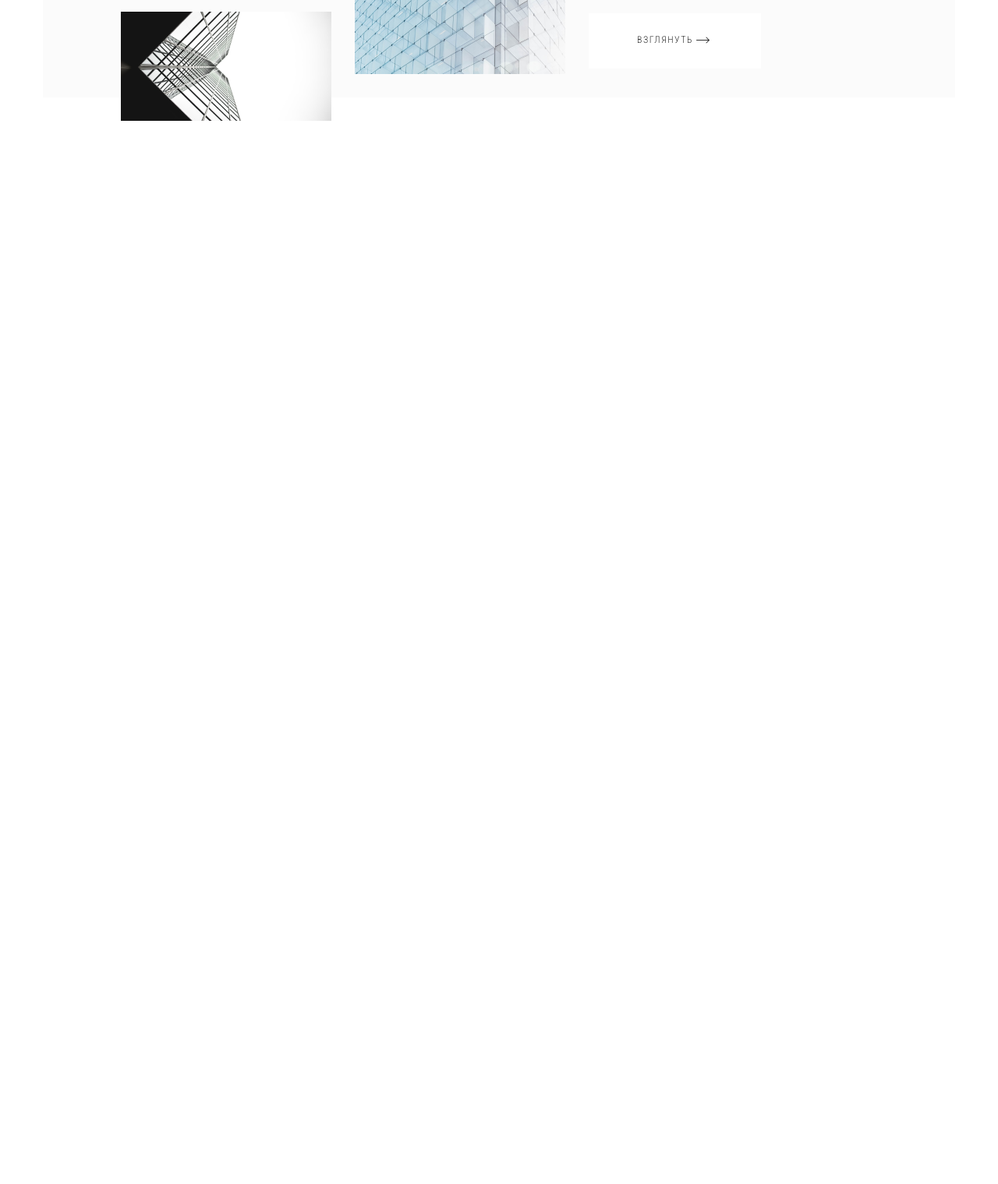
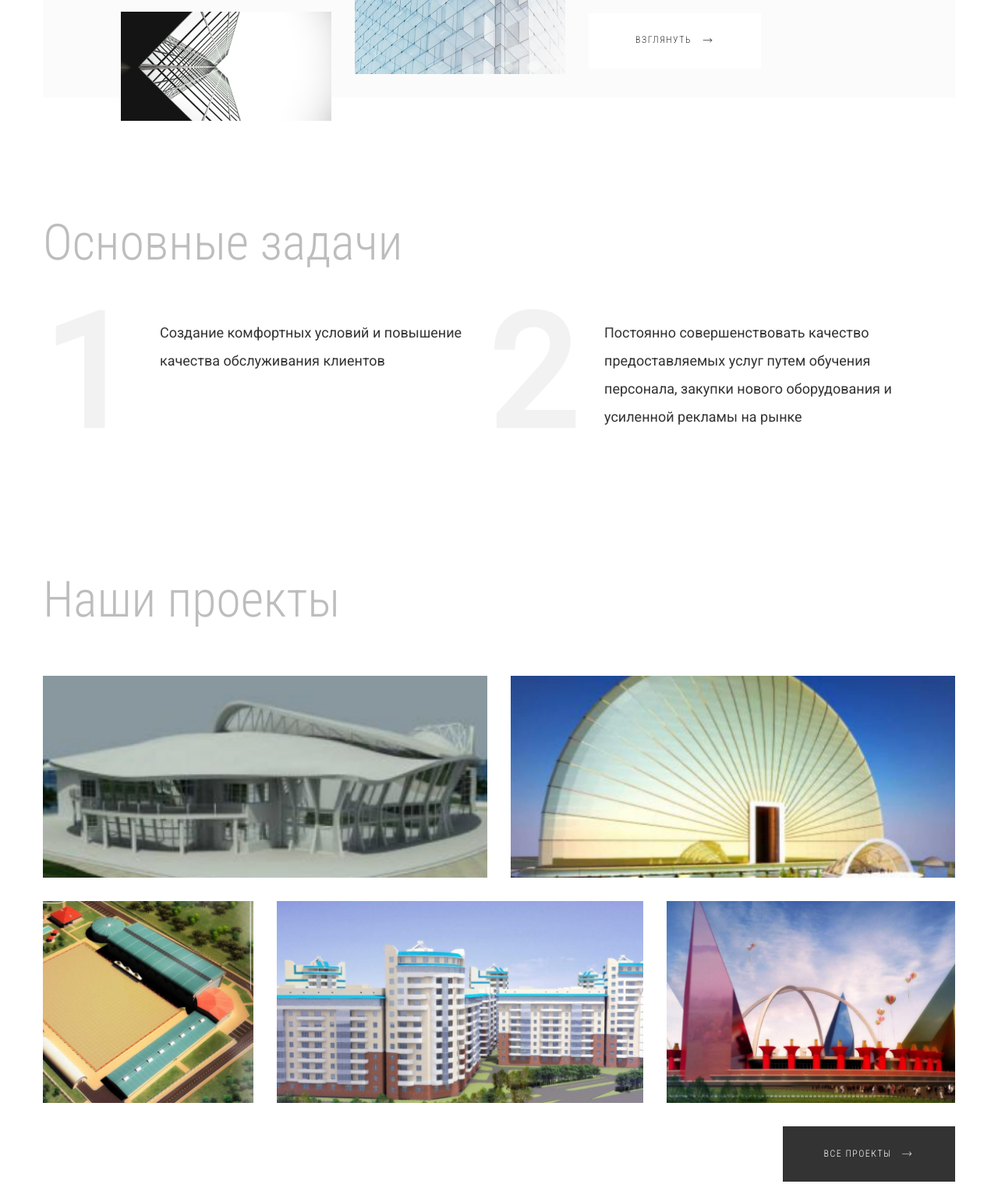
Before and after one commit to sensej/digital-project, a plain HTML site: page index.html in a window 1280 px wide. Shown: the part 1368-2887 px from the top of the page at 78% size. Before the commit the page ends 1643 px from the top, so only its background shows below. Drawn offline with Linux system fonts and the light colour scheme.

Commit message:
Added tasks and projects sections, made for each element of the project a class set for a certain size

```diff
--- a/index.html
+++ b/index.html
@@ -103,7 +103,7 @@
           />
         </div>
         <div class="about-text">
-          <h2>О компании</h2>
+          <h2 class="title">О компании</h2>
           <p>
             Lorem Ipsum is simply dummy text of the printing and typesetting
             industry. Lorem Ipsum has been the industry's standard dummy text
@@ -118,6 +118,85 @@
           </a>
         </div>
       </section>
+      <section class="tasks">
+        <h2 class="tasks-title title">Основные задачи</h2>
+        <div class="tasks-container">
+          <div class="tasks-container__item">
+            <span class="tasks-container__item-counter">1</span>
+            <p>
+              Создание комфортных условий и повышение качества обслуживания
+              клиентов
+            </p>
+          </div>
+          <div class="tasks-container__item">
+            <span class="tasks-container__item-counter">2</span>
+            <p>
+              Постоянно совершенствовать качество предоставляемых услуг путем
+              обучения персонала, закупки нового оборудования и усиленной
+              рекламы на рынке
+            </p>
+          </div>
+        </div>
+      </section>
+      <section class="projects">
+        <h2 class="projects-title title">Наши проекты</h2>
+        <div class="projects-container">
+          <div class="projects-container__item">
+            <img src="src/project-1.jpg" alt="" />
+            <div class="projects-container__item-overlay overlay-big">
+              <h3>Досуговый Центр</h3>
+              <a href="#"
+                ><span>Подробнее</span>
+                <img src="src/arrow-right-white.png" alt="" />
+              </a>
+            </div>
+          </div>
+          <div class="projects-container__item">
+            <img src="src/project-2.jpg" alt="" />
+            <div class="projects-container__item-overlay overlay-big">
+              <h3>Досуговый Центр</h3>
+              <a href="#"
+                ><span>Подробнее</span>
+                <img src="src/arrow-right-white.png" alt="" />
+              </a>
+            </div>
+          </div>
+          <div class="projects-container__item">
+            <img src="src/project-3.jpg" alt="" />
+            <div class="projects-container__item-overlay overlay-small">
+              <h3>Досуговый Центр</h3>
+              <a href="#"
+                ><span>Подробнее</span>
+                <img src="src/arrow-right-white.png" alt="" />
+              </a>
+            </div>
+          </div>
+          <div class="projects-container__item">
+            <img src="src/project-4.jpg" alt="" />
+            <div class="projects-container__item-overlay overlay-small">
+              <h3>Досуговый Центр</h3>
+              <a href="#"
+                ><span>Подробнее</span>
+                <img src="src/arrow-right-white.png" alt="" />
+              </a>
+            </div>
+          </div>
+          <div class="projects-container__item">
+            <img src="src/project-5.jpg" alt="" />
+            <div class="projects-container__item-overlay overlay-small">
+              <h3>Досуговый Центр</h3>
+              <a href="#"
+                ><span>Подробнее</span>
+                <img src="src/arrow-right-white.png" alt="" />
+              </a>
+            </div>
+          </div>
+        </div>
+        <a href="#" class="projects-btn btn-see">
+          Все проекты
+          <img src="src/arrow-right-white.png" />
+        </a>
+      </section>
     </div>
 
     <script src="index.js"></script>
--- a/style.css
+++ b/style.css
@@ -203,15 +203,15 @@ a {
   background-color: #f9f9f9;
 }
 
+.btn-see img {
+  width: 17px;
+  margin-left: 12px;
+}
+
 .intro-slider__item-link {
   position: absolute;
   left: 0;
   bottom: 0;
-}
-
-.intro-slider__item-link img {
-  width: 17px;
-  margin-left: 12px;
 }
 
 /* About company */
@@ -256,7 +256,20 @@ a {
   max-width: 400px;
 }
 
-.about-text h2 {
+.about-text p {
+  font-weight: 300;
+  font-size: 16px;
+  color: var(--main-color);
+  line-height: 25px;
+  margin-bottom: 20px;
+}
+
+.tasks {
+  margin-bottom: 120px;
+}
+
+/* Global title h2 */
+.title {
   font-family: 'Roboto Condensed', sans-serif;
   font-weight: 300;
   font-size: 64px;
@@ -264,10 +277,128 @@ a {
   margin-bottom: 20px;
 }
 
-.about-text p {
-  font-weight: 300;
-  font-size: 16px;
+/* Tsks */
+
+.tasks-container {
+  display: flex;
+  flex-wrap: wrap;
+  margin-top: 60px;
+}
+
+.tasks-container__item {
+  width: 100%;
+  max-width: 570px;
+  position: relative;
+  margin-bottom: 60px;
+}
+
+.tasks-container__item p {
+  padding-left: 150px;
+  font-weight: 400;
+  font-size: 18px;
+  line-height: 36px;
   color: var(--main-color);
-  line-height: 25px;
-  margin-bottom: 20px;
 }
+
+.tasks-container__item-counter {
+  position: absolute;
+  font-weight: 900;
+  font-size: 200px;
+  top: 50%;
+  -ms-transform: translateY(-50%);
+  transform: translateY(-50%);
+  color: #f2f2f2;
+}
+
+/* Projects */
+.projects {
+  margin-bottom: 120px;
+}
+
+.projects-title {
+  margin-bottom: 60px;
+}
+
+.projects-container {
+  display: flex;
+  justify-content: space-between;
+  flex-wrap: wrap;
+}
+
+.projects-container__item {
+  max-width: 570px;
+  margin-bottom: 30px;
+  position: relative;
+  overflow: hidden;
+}
+
+.projects-container__item:hover .projects-container__item-overlay {
+  transform: translateY(100%);
+}
+
+.projects-container__item img {
+  width: 100%;
+  height: 100%;
+  object-fit: cover;
+}
+
+.projects-container__item-overlay {
+  position: absolute;
+  top: -100%;
+  left: 0;
+  width: 100%;
+  height: 100%;
+  color: #ffffff;
+  background-color: rgba(26, 26, 26, 0.6);
+  transition: transform 0.2s linear;
+}
+
+.overlay-small h3 {
+  font-size: 32px;
+}
+
+.overlay-small {
+  padding: 50px 12px;
+}
+
+.overlay-big h3 {
+  font-size: 64px;
+}
+
+.overlay-big {
+  padding: 48px 79px;
+}
+
+.projects-container__item-overlay h3 {
+  font-weight: 700;
+  text-transform: uppercase;
+}
+
+.projects-container__item-overlay a {
+  color: #ffffff;
+  text-transform: uppercase;
+  font-weight: 400;
+  font-size: 12px;
+  letter-spacing: 1.2px;
+  padding: 8px 36px 8px 0px;
+  position: relative;
+}
+
+.projects-container__item-overlay img {
+  width: 20px;
+  position: absolute;
+  right: 0;
+  top: 50%;
+  transform: translateY(-50%);
+}
+
+.projects-btn {
+  background-color: var(--main-color);
+  color: #ffffff;
+  margin-left: auto;
+  margin-right: 0;
+}
+
+.projects-btn:hover {
+  background-color: #555;
+}
```
Also changed, not shown: src/arrow-right-white.png (added), src/project-1.jpg (added), src/project-2.jpg (added), src/project-3.jpg (added), src/project-4.jpg (added), src/project-5.jpg (added).
